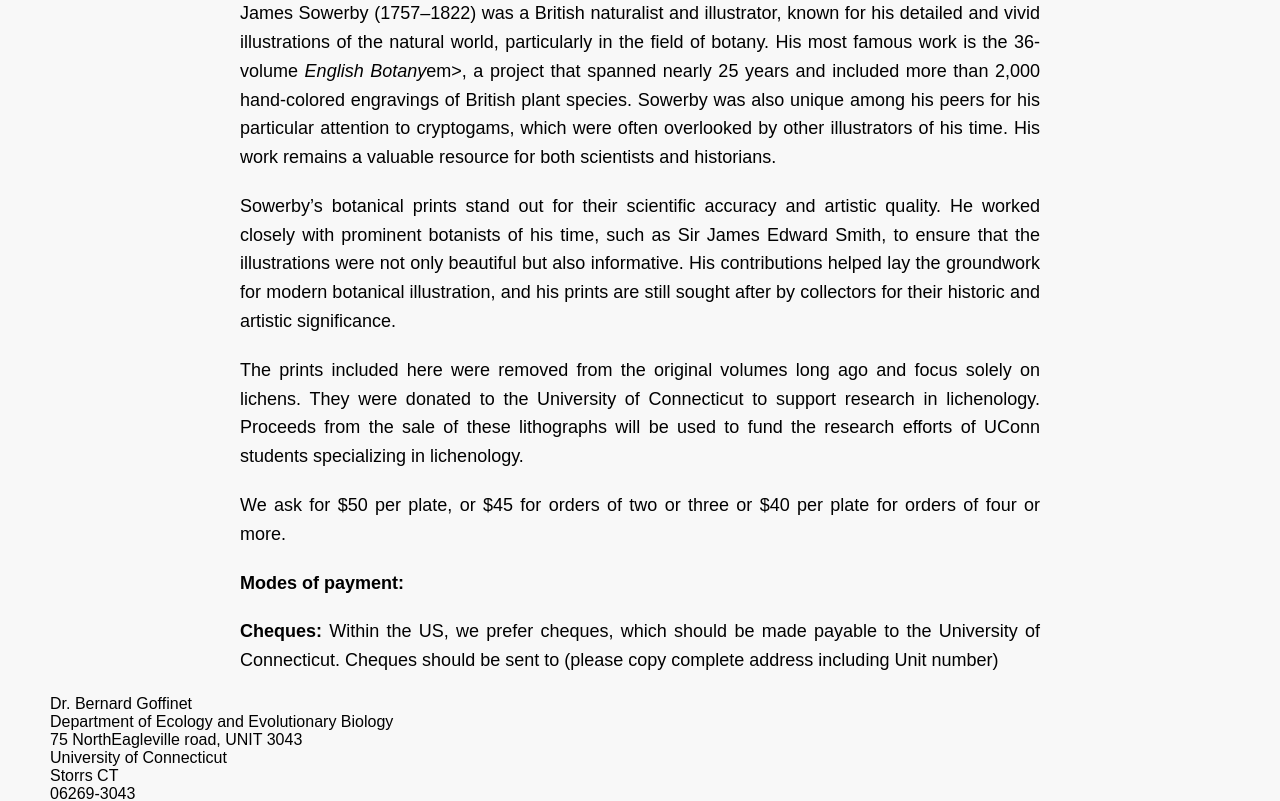
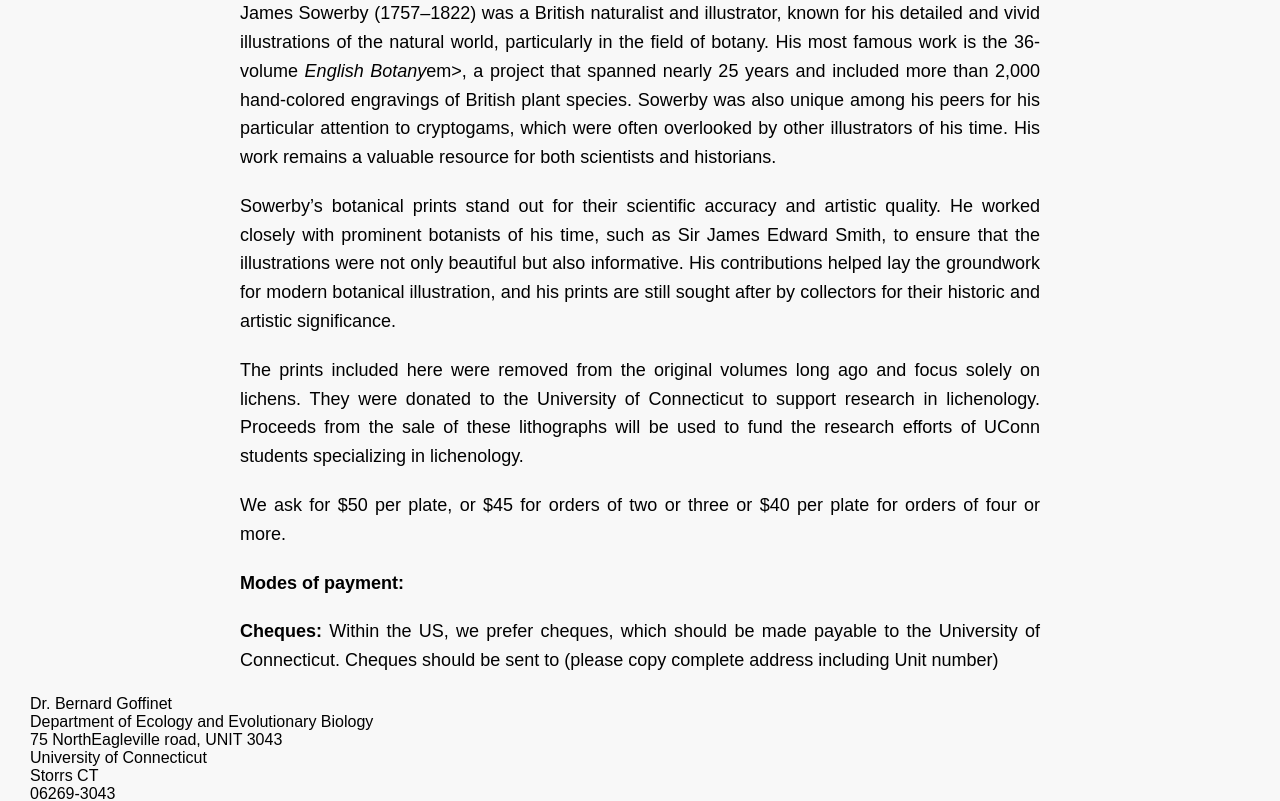
Before and after one commit to Zachary-Muscavitch/Sowerbys-Lichen-Lithographs, a plain HTML site: page index.html in a window 1280 px wide. Shown: the part 153-954 px from the top of the page. Drawn offline with Linux system fonts and the light colour scheme.

Commit message:
Tried padding in the division

```diff
--- a/index.html
+++ b/index.html
@@ -43,9 +43,9 @@
   </style>
   <style>
   .indented {
-    margin-left: 30px;
+    padding-left: 10px; /* Adds padding inside the div */
   }
-  </style>
+</style>
 </head>
 <body>
 
```
